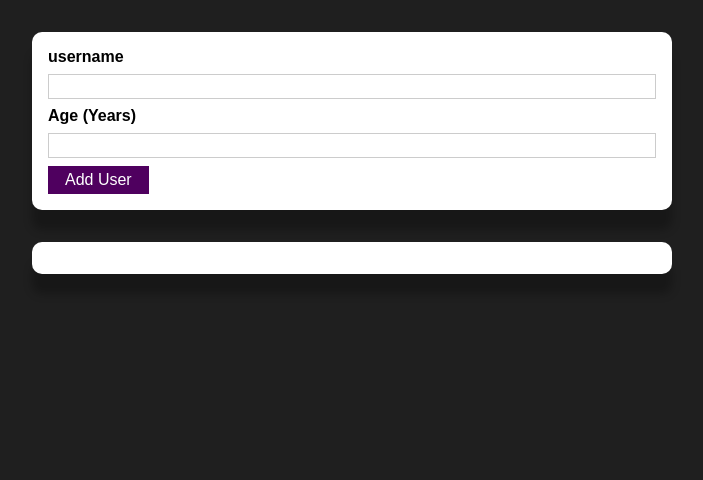
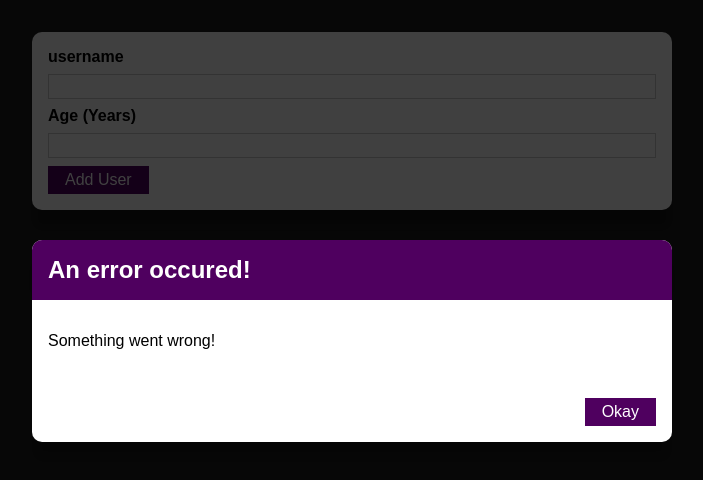
Before and after one commit to lineJeong/react-js-practice, a React (Create React App) app in the folder react-complete-guide/section8/: page / in a window 1280 px wide. Shown: the top 480 px of the page, without its empty margins (288-991 px from the left). Built offline with nearby package versions, Linux system fonts and the light colour scheme.

Commit message:
106. ErrorModal 컴포넌트 추가하기

```diff
--- a/react-complete-guide/section8/src/App.js
+++ b/react-complete-guide/section8/src/App.js
@@ -1,14 +1,21 @@
-import { useState } from "react";
+import { useRef, useState } from "react";
 import AddUser from "./components/Users/AddUser";
 import UsersList from "./components/Users/UsersList";
 
 function App() {
-  const [users, setUsers] = useState([]);
+  const [usersList, setUsersList] = useState([]);
+  const id = useRef(1);
+
+  const addUserHandler = (username, age) => {
+    const newUser = { id: id.current, username, age };
+    setUsersList((prev) => [...prev, newUser]);
+    id.current += 1;
+  };
 
   return (
     <div>
-      <AddUser />
-      <UsersList users={users} />
+      <AddUser onAddUser={addUserHandler} />
+      <UsersList users={usersList} />
     </div>
   );
 }
--- /dev/null
+++ b/react-complete-guide/section8/src/components/UI/ErrorModal.js
@@ -0,0 +1,23 @@
+import styles from "./ErrorModal.module.css";
+import Button from "./Button";
+import Card from "./Card";
+
+function ErrorModal({ title, message }) {
+  return (
+    <div className={styles.backdrop}>
+      <Card className={styles.modal}>
+        <header className={styles.header}>
+          <h2>{title}</h2>
+        </header>
+        <div className={styles.content}>
+          <p>{message}</p>
+        </div>
+        <footer className={styles.actions}>
+          <Button>Okay</Button>
+        </footer>
+      </Card>
+    </div>
+  );
+}
+
+export default ErrorModal;
--- /dev/null
+++ b/react-complete-guide/section8/src/components/UI/ErrorModal.module.css
@@ -0,0 +1,45 @@
+.backdrop {
+  position: fixed;
+  top: 0;
+  left: 0;
+  width: 100%;
+  height: 100vh;
+  z-index: 10;
+  background: rgba(0, 0, 0, 0.75);
+}
+
+.modal {
+  position: fixed;
+  top: 30vh;
+  left: 10%;
+  width: 80%;
+  z-index: 100;
+  overflow: hidden;
+}
+
+.header {
+  background: #4f005f;
+  padding: 1rem;
+}
+
+.header h2 {
+  margin: 0;
+  color: white;
+}
+
+.content {
+  padding: 1rem;
+}
+
+.actions {
+  padding: 1rem;
+  display: flex;
+  justify-content: flex-end;
+}
+
+@media (min-width: 768px) {
+  .modal {
+    left: calc(50% - 20rem);
+    width: 40rem;
+  }
+}
--- a/react-complete-guide/section8/src/components/Users/AddUser.js
+++ b/react-complete-guide/section8/src/components/Users/AddUser.js
@@ -3,8 +3,9 @@
 import styles from "./AddUser.module.css";
 import Button from "../UI/Button";
 import Card from "../UI/Card";
+import ErrorModal from "../UI/ErrorModal";
 
-function AddUser() {
+function AddUser({ onAddUser }) {
   const [{ username, age }, onChange, onReset] = useInputs({
     username: "",
     age: "",
@@ -14,19 +15,28 @@
     e.preventDefault();
     if (username.trim().length === 0 || age.trim().length === 0) return;
     if (+age < 1) return;
+    onAddUser(username, age);
     onReset();
   };
 
   return (
+    <>
+      <ErrorModal title="An error occured!" message="Something went wrong!" />
       <Card className={styles.input}>
         <form onSubmit={addUserHandler}>
           <label htmlFor="username">username</label>
-        <input type="text" id="username" value={username} onChange={onChange} />
+          <input
+            type="text"
+            id="username"
+            value={username}
+            onChange={onChange}
+          />
           <label htmlFor="age">Age (Years)</label>
           <input type="number" id="age" value={age} onChange={onChange} />
           <Button type="submit">Add User</Button>
         </form>
       </Card>
+    </>
   );
 }
 
--- a/react-complete-guide/section8/src/components/Users/UsersList.js
+++ b/react-complete-guide/section8/src/components/Users/UsersList.js
@@ -6,8 +6,8 @@
     <Card className={styles.users}>
       <ul>
         {users.map((user) => (
-          <li>
-            {user.name} ({user.age})
+          <li key={user.id}>
+            {user.username} ({user.age})
           </li>
         ))}
       </ul>
```
Lines whose indentation alone changed are shown as unchanged.
